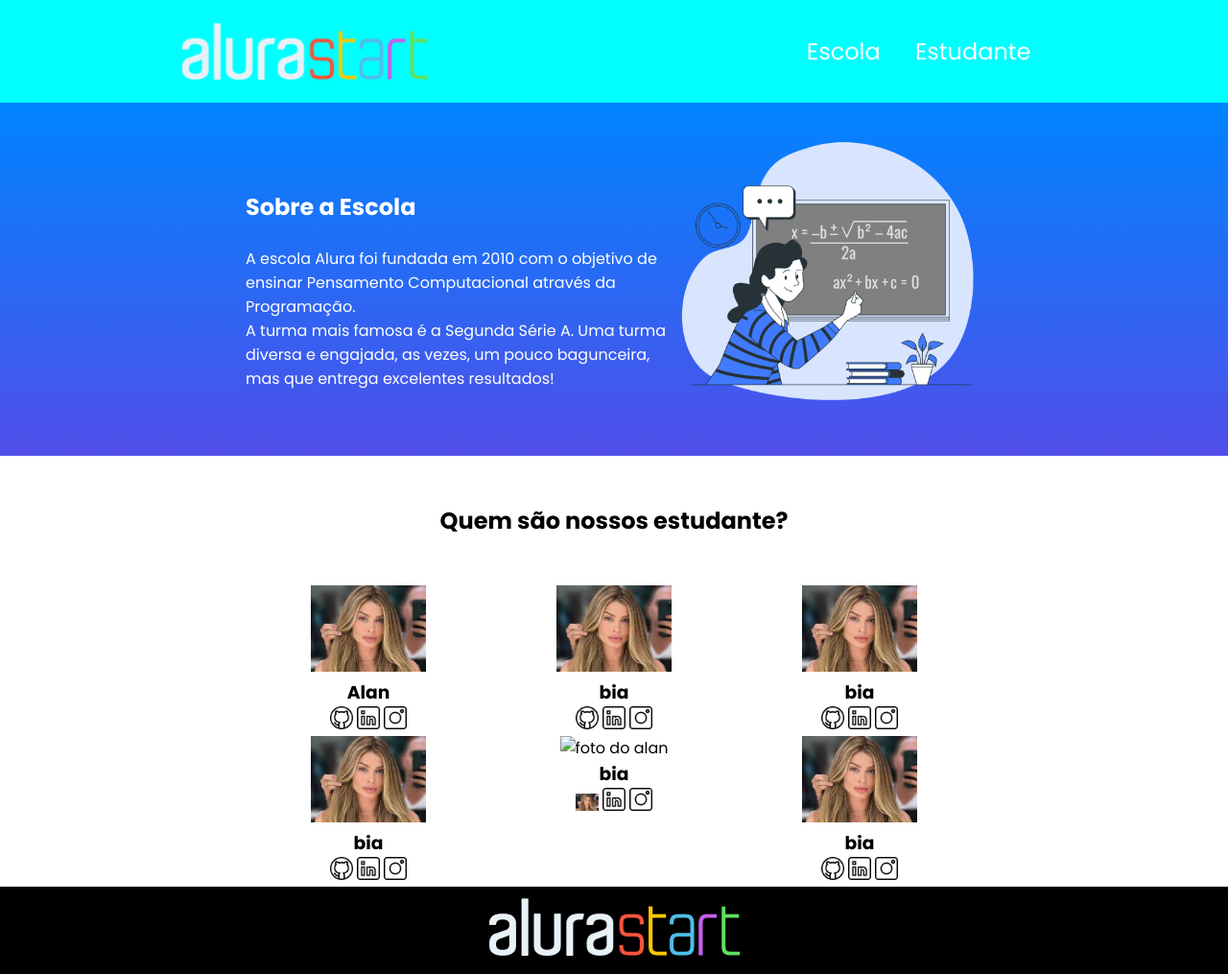
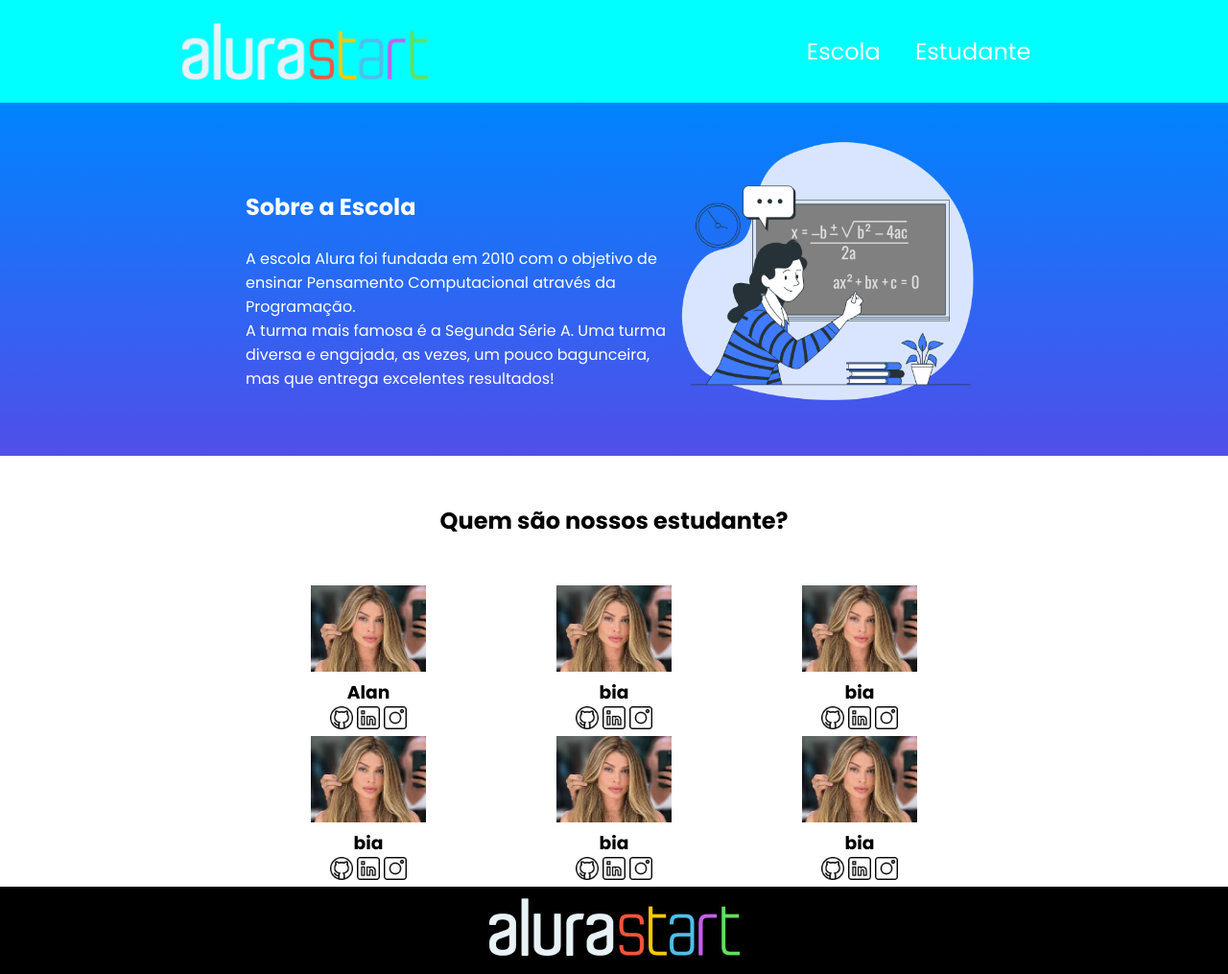
Before and after one commit to dominguesgustavo/site-turma-criativa, a plain HTML site: page index.html in a window 1280 px wide. Shown: the whole page at 96% size. Drawn offline with Linux system fonts and the light colour scheme.

Commit message:
finalizado

```diff
--- a/index.html
+++ b/index.html
@@ -61,9 +61,9 @@
             <img class="estudante-icone" src="instagram.png" alt="icone instagram">
         </div>
         <div class="estudante-div">
-            <img class="estudante-imagem" src="Alan.jpg" alt="foto do alan">
+            <img class="estudante-imagem" src="bia.png" alt="foto do alan">
             <h3 class="estudante-nome">bia</h3>
-            <img class="estudante-icone" src="bia.png" alt="icone github">
+            <img class="estudante-icone" src="github.png" alt="icone github">
             <img class="estudante-icone" src="linkedin.png" alt="icone linkedin">
             <img class="estudante-icone" src="instagram.png" alt="icone instagram">
         </div>
```
